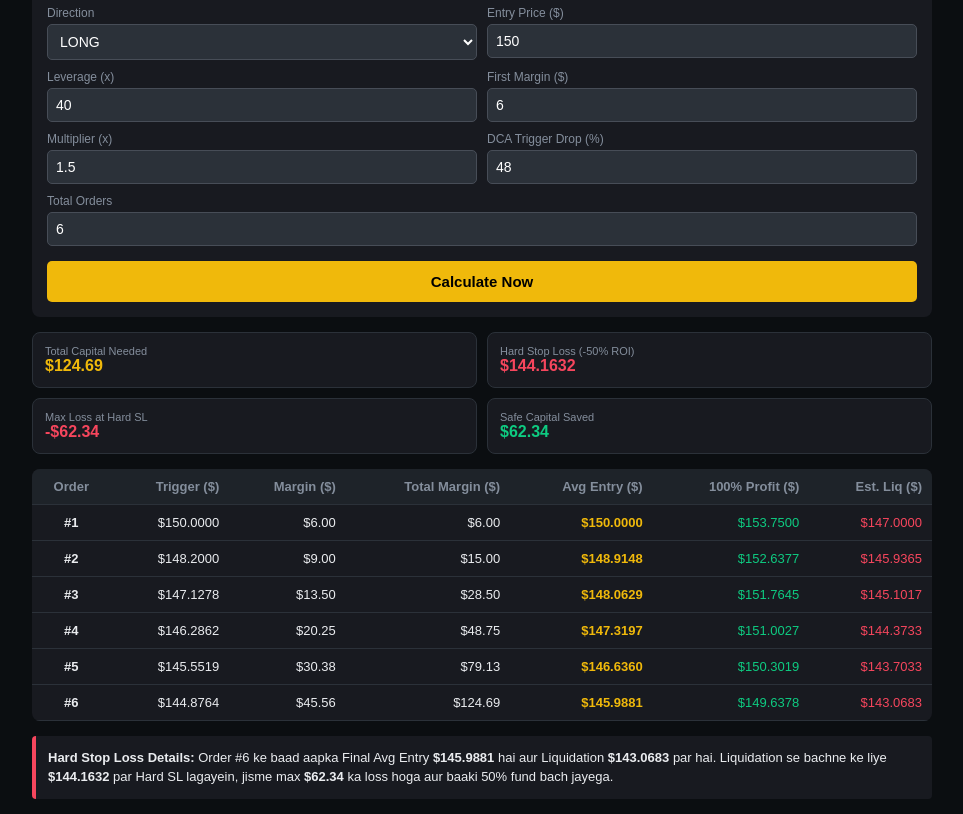
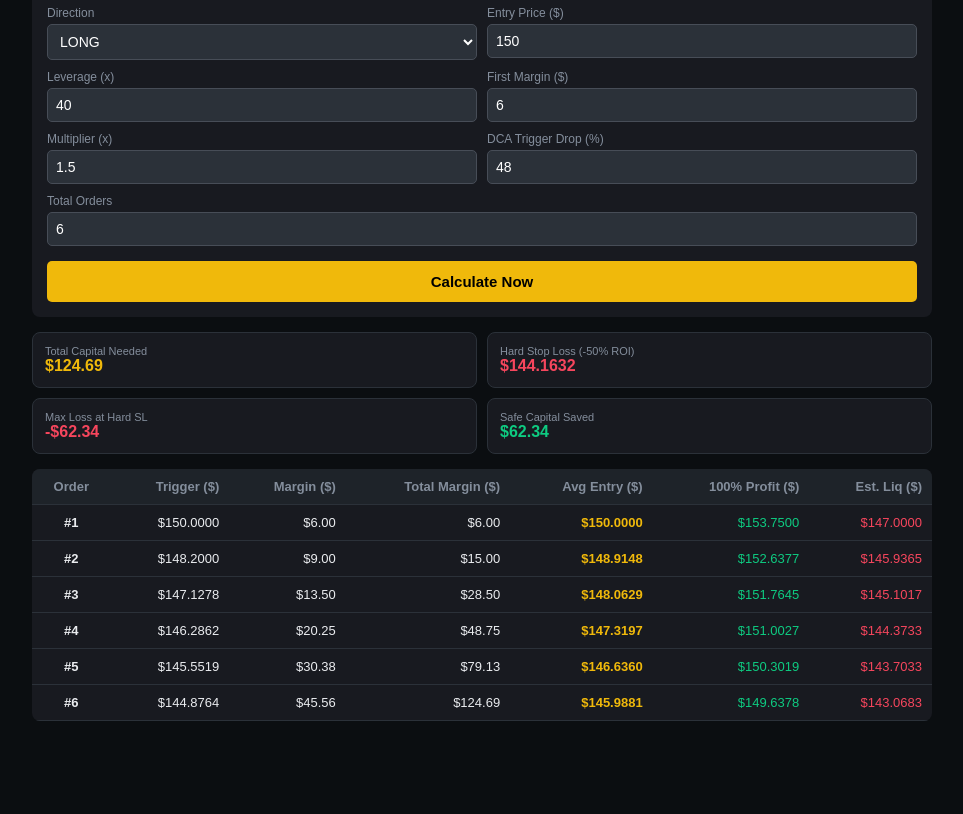
Before and after one commit to Vaibhav2ps/DCA, a plain HTML site: page index.html in a window 1280 px wide. Shown: the part 84-898 px from the top of the page, without its empty margins (158-1121 px from the left). After the commit the page ends 820 px from the top, so only its background shows below. Drawn offline with Linux system fonts and the light colour scheme.

Commit message:
Remove info div and noteHTML variable
Removed the info div and related noteHTML variable from the index.html file.

```diff
--- a/index.html
+++ b/index.html
@@ -26,7 +26,6 @@
     .green { color: #0ecb81; }
     .red { color: #f6465d; }
     .yellow { color: #f0b90b; }
-    .info { background: #181a20; border-left: 4px solid #f6465d; padding: 12px; margin-top: 15px; font-size: 13px; line-height: 1.5; border-radius: 4px; }
   </style>
 </head>
 <body>
@@ -85,8 +84,6 @@
         <tbody id="tbody"></tbody>
       </table>
     </div>
-
-    <div class="info" id="note"></div>
   </div>
 
   <script>
@@ -110,7 +107,7 @@
       var step = (roiDrop / 100) / lev;
       var tp100 = 1.0 / lev;
       var liq = 0.8 / lev;
-      var totM = 0, totPos = 0, totCoins = 0, avg = entry, finalLiq = 0;
+      var totM = 0, totPos = 0, totCoins = 0, avg = entry;
       var rows = "";
 
       for (var i = 1; i <= orders; i++) {
@@ -126,7 +123,6 @@
 
         var p100 = (side === "LONG") ? avg * (1 + tp100) : avg * (1 - tp100);
         var eliq = (side === "LONG") ? avg * (1 - liq) : avg * (1 + liq);
-        finalLiq = eliq;
 
         rows += "<tr>" +
           "<td><b>#" + i + "</b></td>" +
@@ -148,15 +144,12 @@
         "<div class='card'><small>Max Loss at Hard SL</small><b class='red'>-$" + lossAmt.toFixed(2) + "</b></div>" +
         "<div class='card'><small>Safe Capital Saved</small><b class='green'>$" + (totM - lossAmt).toFixed(2) + "</b></div>";
 
-      var noteHTML = "<b>Hard Stop Loss Details:</b> Order #" + orders + " ke baad aapka Final Avg Entry <b>$" + f(avg) + "</b> hai aur Liquidation <b>$" + f(finalLiq) + "</b> par hai. Liquidation se bachne ke liye <b>$" + f(hardSL) + "</b> par Hard SL lagayein, jisme max <b>$" + lossAmt.toFixed(2) + "</b> ka loss hoga aur baaki 50% fund bach jayega.";
-
       document.getElementById("tbody").innerHTML = rows;
       document.getElementById("cards").innerHTML = cardsHTML;
-      document.getElementById("note").innerHTML = noteHTML;
 
       var savedData = {
         side: side, entry: entry, lev: lev, m1: m1, mult: mult,
-        roiDrop: roiDrop, orders: orders, rows: rows, cardsHTML: cardsHTML, noteHTML: noteHTML
+        roiDrop: roiDrop, orders: orders, rows: rows, cardsHTML: cardsHTML
       };
       localStorage.setItem("dca_engine_data", JSON.stringify(savedData));
     }
@@ -174,7 +167,6 @@
         document.getElementById("orders").value = data.orders;
         document.getElementById("tbody").innerHTML = data.rows;
         document.getElementById("cards").innerHTML = data.cardsHTML;
-        document.getElementById("note").innerHTML = data.noteHTML;
       } else {
         runCalc();
       }
```
